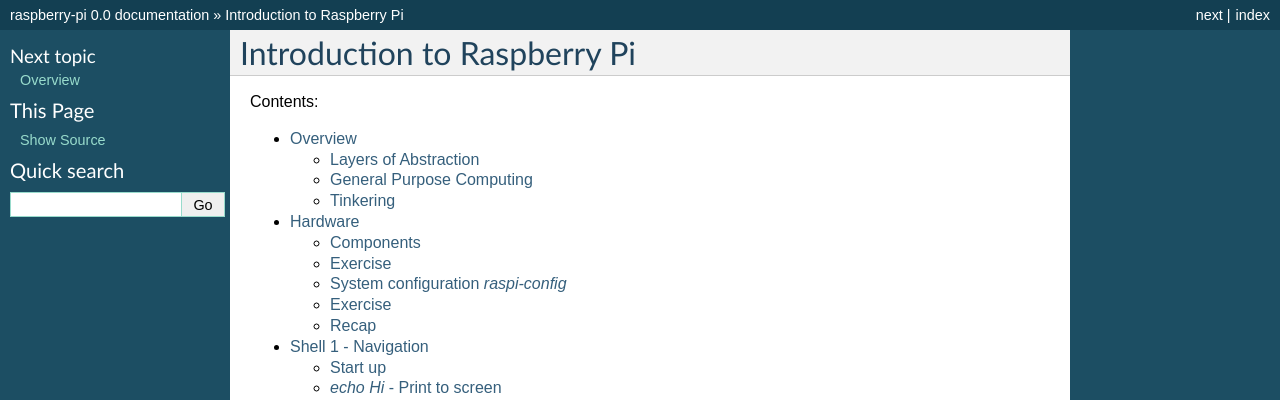
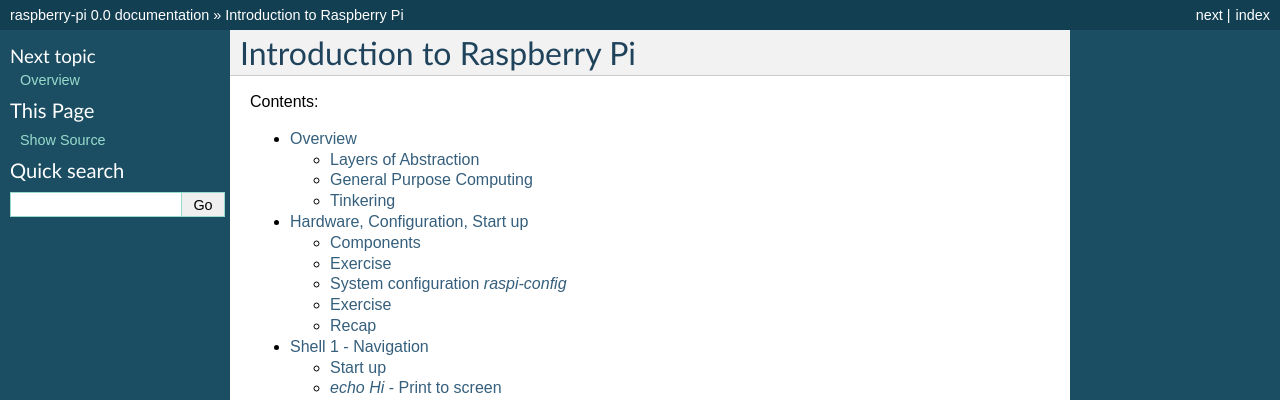
Before and after one commit to arachnegl/intro-to-raspberry-pi, a Sphinx documentation site: the page built from source/index.rst, in a window 1280 px wide. Shown: the top 400 px of the page. Built offline with Sphinx 7.4.7, drawn with Linux system fonts in a browser that asks for light colours.

Commit message:
chg name

```diff
--- a/source/hardware.rst
+++ b/source/hardware.rst
@@ -1,5 +1,5 @@
-Hardware
-********
+Hardware, Configuration, Start up
+*********************************
 
 Components
 ==========
```
